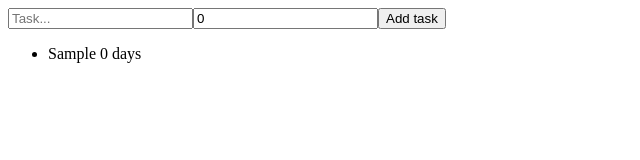
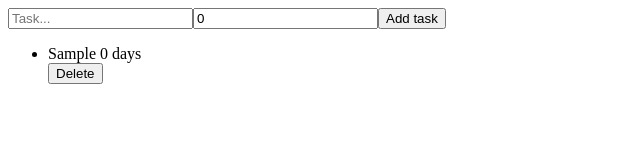
Before and after one commit to SantiagoMC52/ts-todo-list, a React (Create React App) app: page / in a window 1280 px wide. Both pictures are taken after typing "Sample" into the empty fields and a click on the button "Add task". Shown: the top 160 px of the page, without its empty margins (0-640 px from the left). Built offline with nearby package versions, Linux system fonts and the light colour scheme; the HTML template or start-up script is replaced by a standard one.

Commit message:
Add delete task functionality

```diff
--- a/src/App.tsx
+++ b/src/App.tsx
@@ -25,6 +25,10 @@ const App:FC = () => {
     setDeadline(0);
   };
 
+  const deleteTask = (taskNameToDelete: string): void => {
+    setTodoList(todoList.filter((taskDel) => taskDel.taskName !== taskNameToDelete));
+  };
+
   return (
     <div>
       <div>
@@ -36,7 +40,7 @@ const App:FC = () => {
         {
           todoList.map((
             todoTask: ITask
-          ) => <TodoTask key={todoTask.taskName} createdTask={todoTask} />)
+          ) => <TodoTask key={todoTask.taskName} createdTask={todoTask} deleteTask={deleteTask} />)
         }
       </div>
     </div>
--- a/src/Components/TodoTask/index.tsx
+++ b/src/Components/TodoTask/index.tsx
@@ -1,10 +1,13 @@
+/* eslint-disable no-unused-vars */
 import React from 'react';
 import { ITask } from '../../Interfaces';
 
 interface Props {
-    createdTask: ITask
+    createdTask: ITask;
+    deleteTask(taskNameToDelete: string): void;
 }
-const TodoTask = ({ createdTask }:Props) => (
+
+const TodoTask = ({ createdTask, deleteTask }:Props) => (
   <ul>
     <li>
       {createdTask.taskName}
@@ -14,6 +17,14 @@ const TodoTask = ({ createdTask }:Props) => (
       {' '}
       days
     </li>
+    <button
+      type="button"
+      onClick={() => {
+        deleteTask(createdTask.taskName);
+      }}
+    >
+      Delete
+    </button>
   </ul>
 );
 
```
